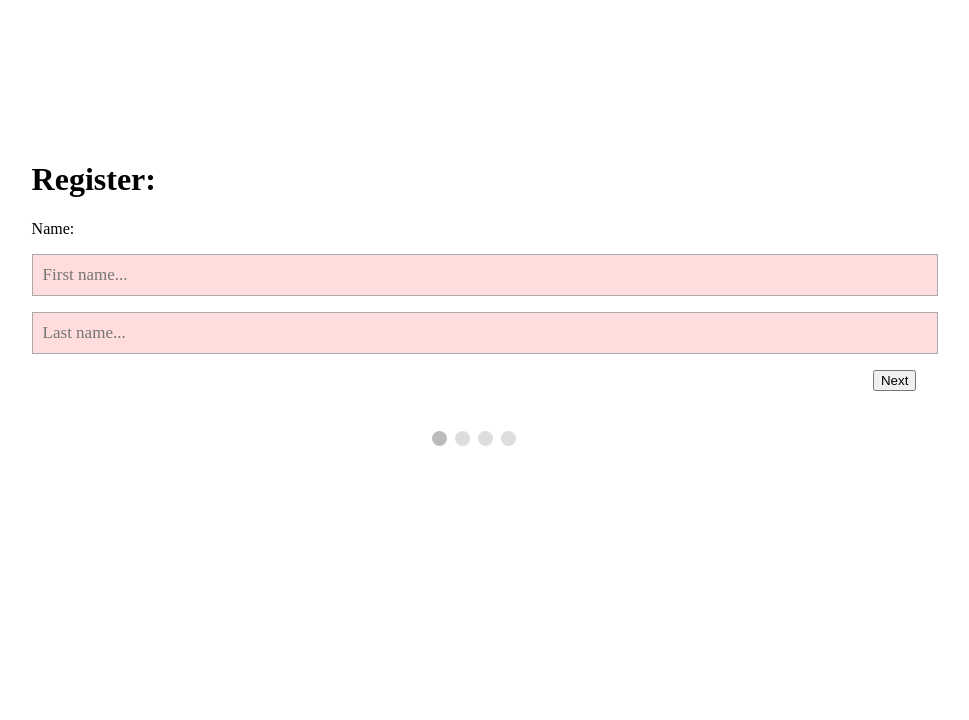
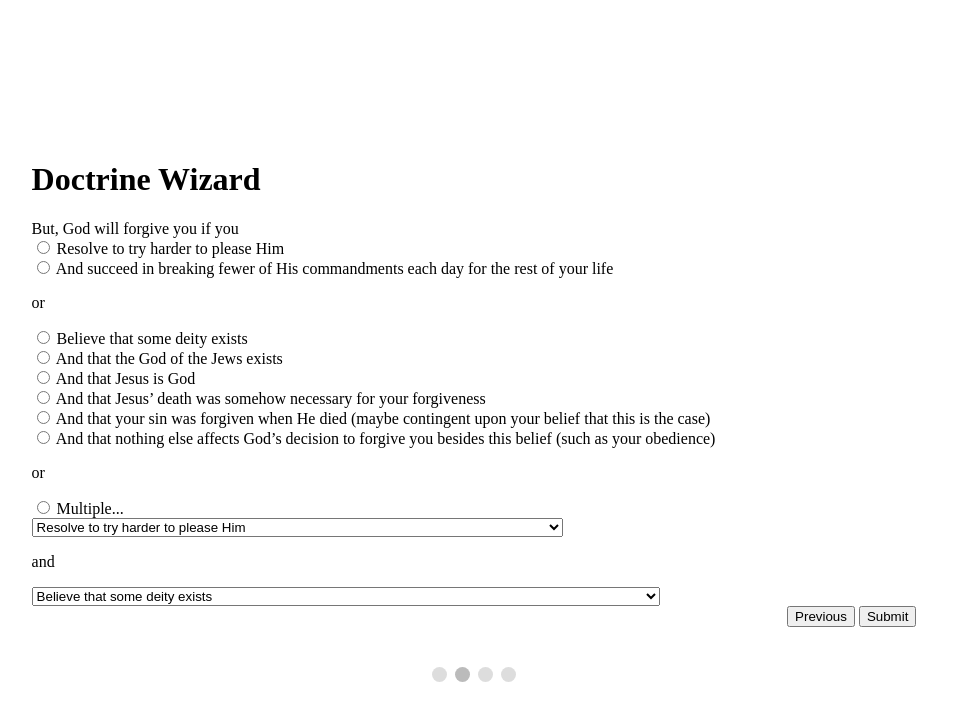
Before and after one commit to gelafin/doctrine-wizard, a plain HTML site: page index.html in a window 1280 px wide. Both pictures are taken after a click on the button "Next". Shown: the whole page, without its empty margins (166-1135 px from the left). Drawn offline with Linux system fonts and the light colour scheme.

Commit message:
add first two questions

```diff
--- a/index.html
+++ b/index.html
@@ -1,34 +1,98 @@
 <!DOCTYPE html>
 <html>
     <head>
-        <link rel="stylesheet" href="main.css">
+        <link rel="stylesheet" href="./main.css">
     </head>
 
     <body>
         <!-- from https://www.w3schools.com/howto/howto_js_form_steps.asp -->
         <form id="regForm">
-            <h1>Register:</h1>
+            <h1>Doctrine Wizard</h1>
 
             <!-- One "tab" for each step in the form: -->
-            <div class="tab">Name:
-              <p><input placeholder="First name..." oninput="this.className = ''"></p>
-              <p><input placeholder="Last name..." oninput="this.className = ''"></p>
+            <div class="tab">If you couldn't get God's forgiveness, He will throw you into hell if you
+                <div>
+                    <input type="radio" name="problem" value="a" id="problem-a">
+                    <label for="problem-a">Currently have any moral imperfection at all (ignoring your past)</label>
+                </div>
+
+                <div>
+                    <input type="radio" name="problem" value="b" id="problem-b">
+                    <label for="problem-b">Have ever done anything morally imperfectly</label>
+                </div>
+
+                <div>
+                    <input type="radio" name="problem" value="c" id="problem-c">
+                    <label for="problem-c">Have ever some special commandment of God (not just "regular" ones)</label>
+                </div>
             </div>
 
-            <div class="tab">Contact Info:
-              <p><input placeholder="E-mail..." oninput="this.className = ''"></p>
-              <p><input placeholder="Phone..." oninput="this.className = ''"></p>
-            </div>
+            <div class="tab">But, God will forgive you if you
+                <div>
+                    <input type="radio" name="forgiveness" value="a" id="forgiveness-a">
+                    <label for="forgiveness-a">Resolve to try harder to please Him</label>
+                </div>
 
-            <div class="tab">Birthday:
-              <p><input placeholder="dd" oninput="this.className = ''"></p>
-              <p><input placeholder="mm" oninput="this.className = ''"></p>
-              <p><input placeholder="yyyy" oninput="this.className = ''"></p>
-            </div>
+                <div>
+                    <input type="radio" name="forgiveness" value="b" id="forgiveness-b">
+                    <label for="forgiveness-b">And succeed in breaking fewer of His commandments each day for the rest of your life</label>
+                </div>
 
-            <div class="tab">Login Info:
-              <p><input placeholder="Username..." oninput="this.className = ''"></p>
-              <p><input placeholder="Password..." oninput="this.className = ''"></p>
+                <p>or</p>
+
+                <div>
+                    <input type="radio" name="forgiveness" value="c" id="forgiveness-c">
+                    <label for="forgiveness-c">Believe that some deity exists</label>
+                </div>
+
+                <div>
+                    <input type="radio" name="forgiveness" value="d" id="forgiveness-d">
+                    <label for="forgiveness-d">And that the God of the Jews exists</label>
+                </div>
+
+                <div>
+                    <input type="radio" name="forgiveness" value="e" id="forgiveness-e">
+                    <label for="forgiveness-e">And that Jesus is God</label>
+                </div>
+
+                <div>
+                    <input type="radio" name="forgiveness" value="f" id="forgiveness-f">
+                    <label for="forgiveness-f">And that Jesus’ death was somehow necessary for your forgiveness</label>
+                </div>
+
+                <div>
+                    <input type="radio" name="forgiveness" value="g" id="forgiveness-g">
+                    <label for="forgiveness-g">And that your sin was forgiven when He died (maybe contingent upon your belief that this is the case)</label>
+                </div>
+
+                <div>
+                    <input type="radio" name="forgiveness" value="h" id="forgiveness-h">
+                    <label for="forgiveness-h">And that nothing else affects God’s decision to forgive you besides this belief (such as your obedience)</label>
+                </div>
+
+                <p>or</p>
+
+                <div>
+                    <input type="radio" name="forgiveness" value="i" id="forgiveness-i">
+                    <label for="forgiveness-i">Multiple...</label>
+                </div>
+
+                <!-- shows only if forgiveness-i is checked -->
+                <select id="forgiveness-combo-works">
+                    <option value="combo-a">Resolve to try harder to please Him</option>
+                    <option value="combo-b">And succeed in breaking fewer of His commandments each day for the rest of your life</option>
+                </select>
+
+                <p>and</p>
+
+                <select id="forgiveness-combo-faith">
+                    <option value="combo-c">Believe that some deity exists</option>
+                    <option value="combo-d">And that the God of the Jews exists</option>
+                    <option value="combo-e">And that Jesus is God</option>
+                    <option value="combo-f">And that Jesus’ death was somehow necessary for your forgiveness</option>
+                    <option value="combo-g">And that your sin was forgiven when He died (maybe contingent upon your belief that this is the case)</option>
+                    <option value="combo-h">And that nothing else affects God’s decision to forgive you besides this belief (such as your obedience)</option>
+                </select>
             </div>
 
             <div style="overflow:auto;">
--- a/main.css
+++ b/main.css
@@ -1,4 +1,4 @@
-/* from https://www.w3schools.com/howto/howto_js_form_steps.asp */
+/* adapted from https://www.w3schools.com/howto/howto_js_form_steps.asp */
 
 /* Style the form */
 #regForm {
@@ -10,7 +10,7 @@
   }
 
   /* Style the input fields */
-  input {
+  input[type="text"] {
     padding: 10px;
     width: 100%;
     font-size: 17px;
--- a/main.js
+++ b/main.js
@@ -14,9 +14,9 @@ function showTab(n) {
     document.getElementById("prevBtn").style.display = "inline";
   }
   if (n == (x.length - 1)) {
-    document.getElementById("nextBtn").innerHTML = "Submit";
+    document.getElementById("nextBtn").textContent = "Submit";
   } else {
-    document.getElementById("nextBtn").innerHTML = "Next";
+    document.getElementById("nextBtn").textContent = "Next";
   }
   // ... and run a function that displays the correct step indicator:
   fixStepIndicator(n)
@@ -26,7 +26,7 @@ function nextPrev(n) {
   // This function will figure out which tab to display
   var x = document.getElementsByClassName("tab");
   // Exit the function if any field in the current tab is invalid:
-  if (n == 1 && !validateForm()) return false;
+  // if (n == 1 && !validateForm()) return false;
   // Hide the current tab:
   x[currentTab].style.display = "none";
   // Increase or decrease the current tab by 1:
```
